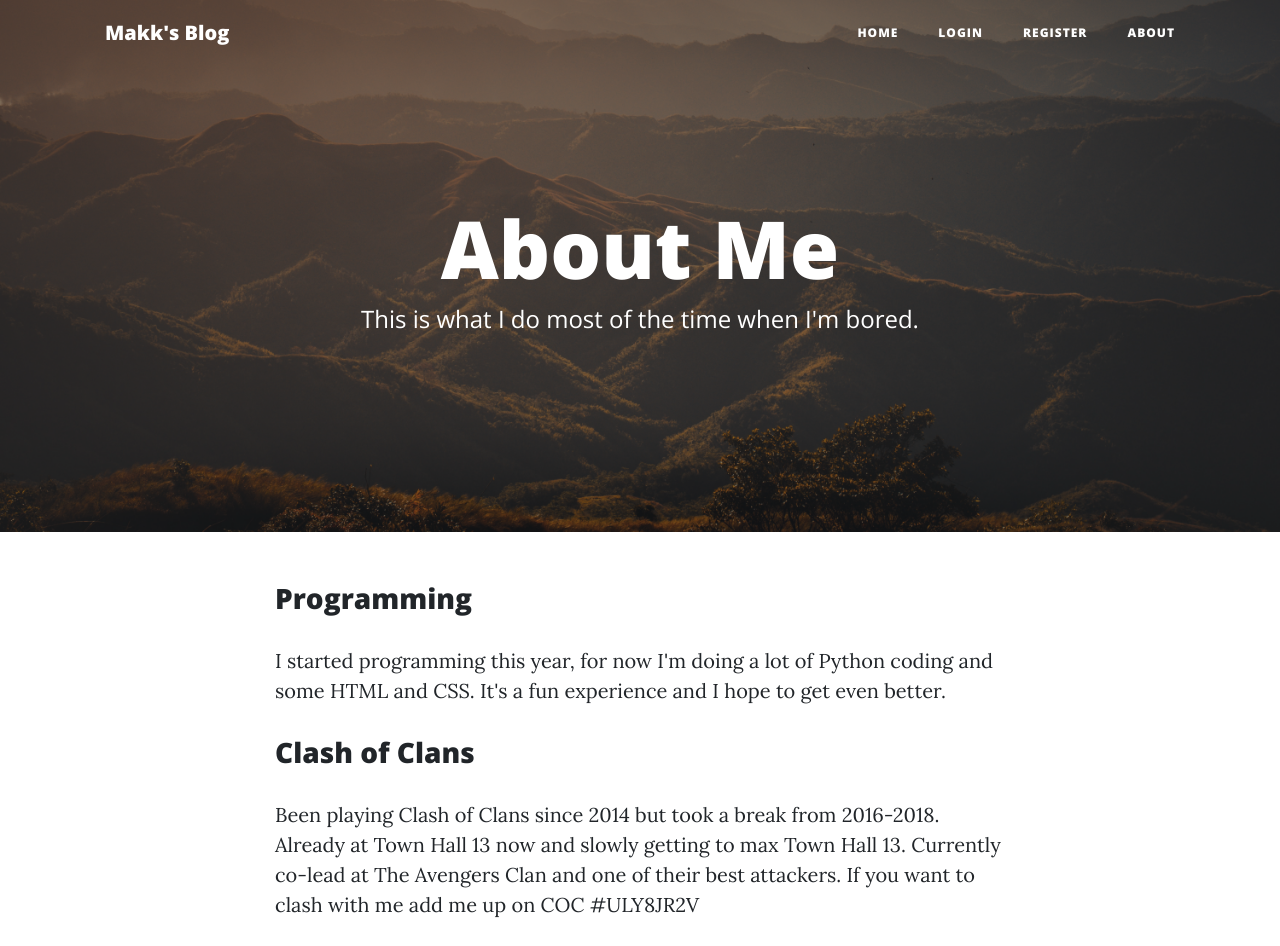
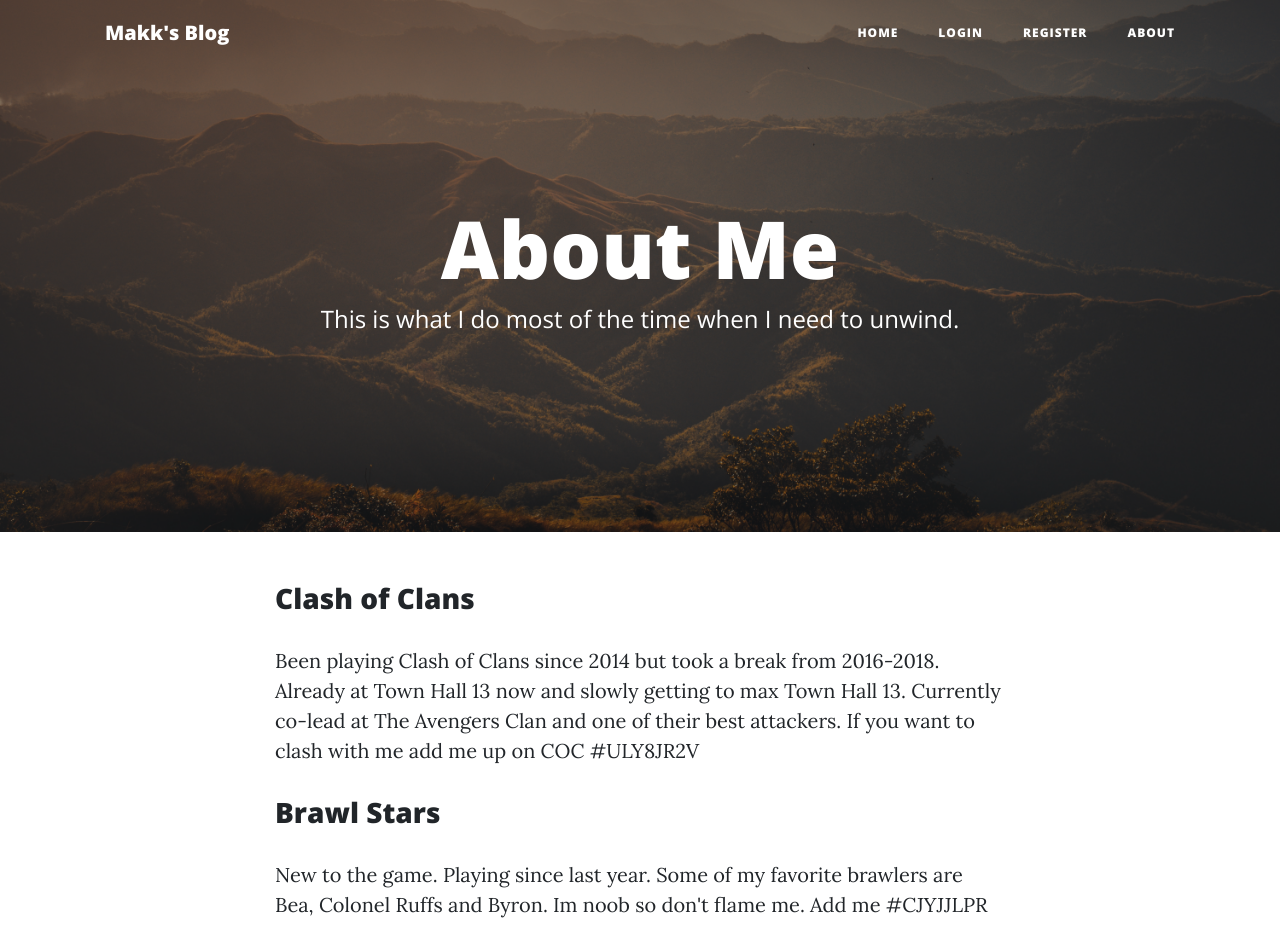
Before and after one commit to makk125/Mak_Blog, a Flask app: page /about in a window 1280 px wide. Shown: the top 946 px of the page. Run offline with Flask 2, Linux system fonts and the light colour scheme; some libraries are stand-ins or nearby versions.

Commit message:
edited about page

```diff
--- a/main.py
+++ b/main.py
@@ -18,7 +18,7 @@ ckeditor = CKEditor(app)
 Bootstrap(app)
 
 ##CONNECT TO DB
-app.config['SQLALCHEMY_DATABASE_URI'] = os.environ.get("DATABASE_URL")
+app.config['SQLALCHEMY_DATABASE_URI'] = os.environ.get("DATABASE_URL"), "sqlite:///blog.db"
 app.config['SQLALCHEMY_TRACK_MODIFICATIONS'] = False
 db = SQLAlchemy(app)
 
--- a/templates/about.html
+++ b/templates/about.html
@@ -8,7 +8,7 @@
         <div class="col-lg-8 col-md-10 mx-auto">
           <div class="page-heading">
             <h1>About Me</h1>
-            <span class="subheading">This is what I do most of the time when I'm bored.</span>
+            <span class="subheading">This is what I do most of the time when I need to unwind.</span>
           </div>
         </div>
       </div>
@@ -19,10 +19,6 @@
   <div class="container">
     <div class="row">
       <div class="col-lg-8 col-md-10 mx-auto">
-        <h3 class="major">Programming</h3>
-<!--        <span class="image main"><img src="https://media.giphy.com/media/10zxDv7Hv5RF9C/giphy.gif" alt="programming image" /></span>-->
-        <p>I started programming this year, for now I'm doing a lot of Python coding and some HTML and CSS.
-          It's a fun experience and I hope to get even better. </p>
         <h3 class="major">Clash of Clans</h3>
 <!--        <span class="image main"><img src="https://media.giphy.com/media/UZFh5nDLppOWDeyIfQ/giphy.gif" alt="" /></span>-->
         <p>Been playing Clash of Clans since 2014 but took a break from 2016-2018. Already at
```
